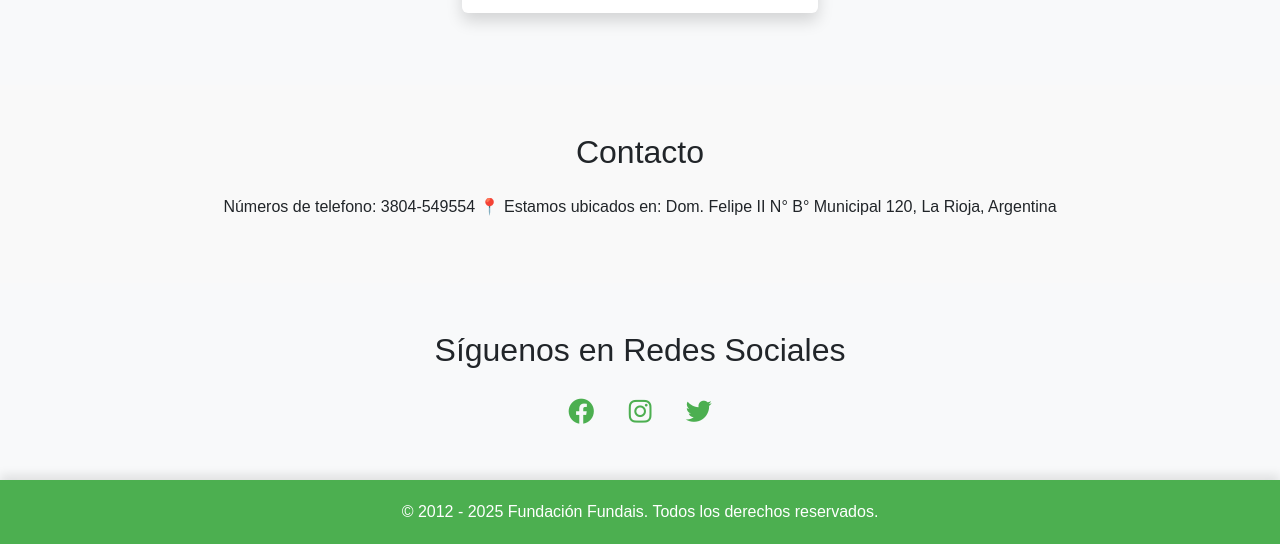
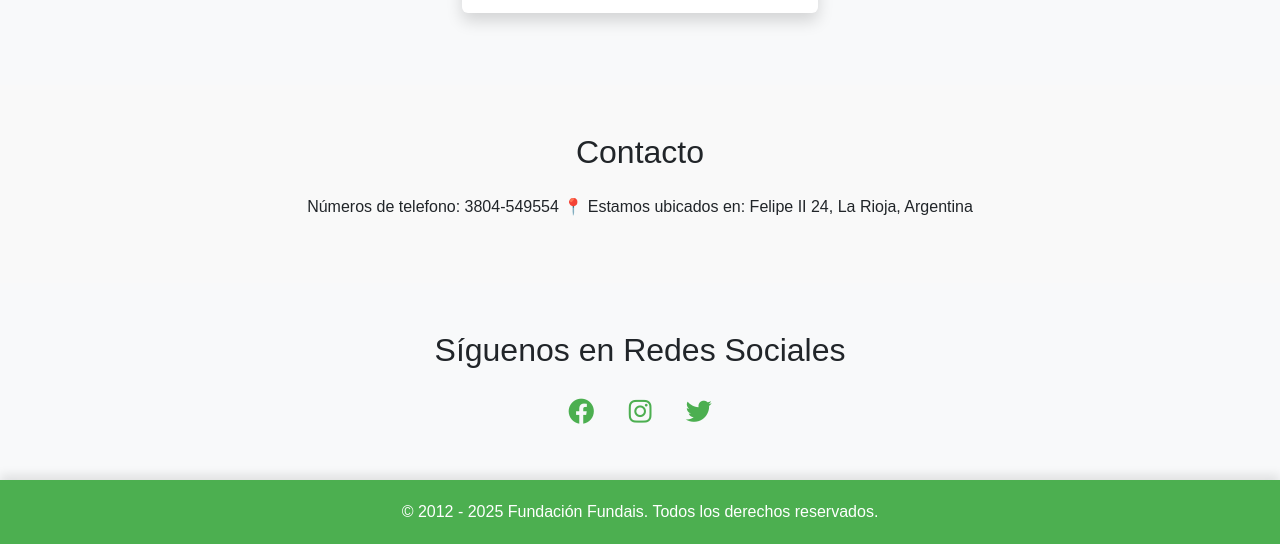
Before and after one commit to fundacionfundais/f, a plain HTML site: page index.html in a window 1280 px wide. Shown: the part 4385-4929 px from the top of the page. Drawn offline with nearby package versions, Linux system fonts and the light colour scheme.

Commit message:
Update index.html

```diff
--- a/index.html
+++ b/index.html
@@ -618,7 +618,7 @@
                 Números de telefono:
                 3804-549554
                 📍 Estamos ubicados en:
-                Dom. Felipe II N° B° Municipal 120, La Rioja, Argentina</p>
+                Felipe II 24, La Rioja, Argentina</p>
         </div>
     </section>
 
```
